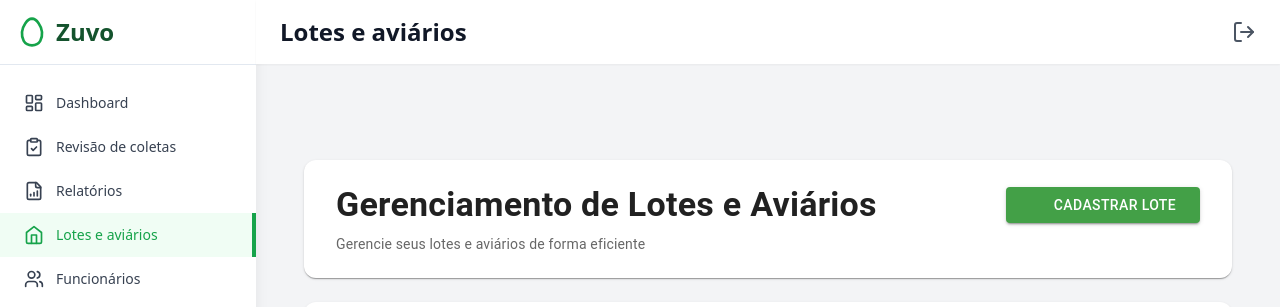
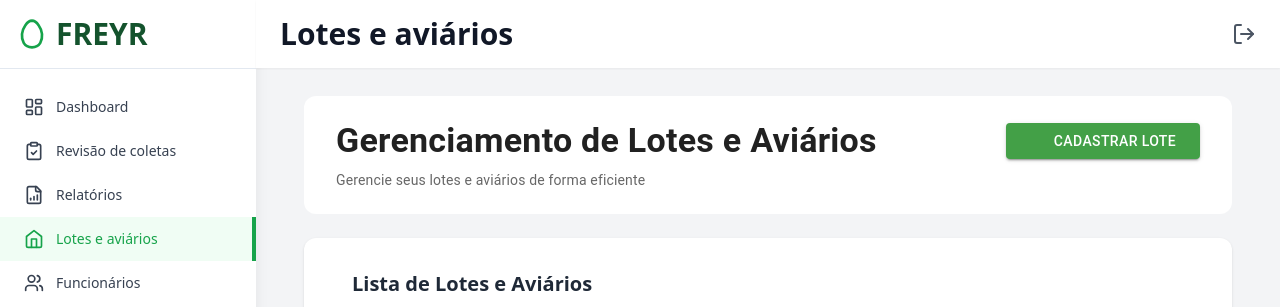
Before and after one commit to AviApp-org/FrontDesktop, a React (Vite) app: page /batches in a window 1280 px wide. Shown: the top 307 px of the page. Built offline with nearby package versions, Linux system fonts and the light colour scheme; no server answers; sample sign-in values are in the browser's storage; some icons are missing.

Commit message:
feat: adjusting the layout

```diff
--- a/src/components/BatchHeader/index.tsx
+++ b/src/components/BatchHeader/index.tsx
@@ -12,7 +12,6 @@ export const BatchHeader: React.FC<BatchHeaderProps> = ({ onNewBatch, error }) =
       mb: 3,
       bgcolor: 'background.paper',
       borderRadius: 3,
-      boxShadow: 1,
       px: { xs: 2, sm: 4 },
       py: 3,
     }}
--- a/src/components/BatchTable/index.tsx
+++ b/src/components/BatchTable/index.tsx
@@ -4,7 +4,7 @@ import { formatDate } from '../../utils/formatDate';
 import { BatchTableProps } from './types';
 
 const translateStatus = (status: string) => {
-  const translations = { ACTIVE: 'Ativo', COMPLETED: 'Concluído', CANCELLED: 'Cancelado' };
+  const translations = { ACTIVE: 'ATIVO', INACTIVE: 'INATIVO' };
   return translations[status as keyof typeof translations] || status;
 };
 
@@ -30,7 +30,7 @@ export const BatchTable: React.FC<BatchTableProps> = ({
   children
 
 }) => (
-  <div className="bg-white rounded-xl shadow-sm overflow-hidden">
+  <div className="bg-white rounded-xl overflow-hidden">
     <div className="px-6 py-4 border-b border-gray-200">
       <h2 className="text-xl font-semibold text-gray-800">Lista de Lotes e Aviários</h2>
     </div>
--- a/src/components/EmployeeHeader/index.tsx
+++ b/src/components/EmployeeHeader/index.tsx
@@ -23,15 +23,6 @@ export const EmployeeHeader: React.FC<EmployeeHeaderProps> = ({
 }) => {
   return (
     <>
-      <Typography
-        variant="h4"
-        component="h1"
-        fontWeight="bold"
-        color="text.primary"
-        mb={3}
-      >
-        Funcionários
-      </Typography>
 
       <Box sx={{ display: 'flex', flexDirection: 'column', gap: 3 }}>
         {/* Barra de busca e botão adicionar */}
--- a/src/components/Layout.tsx
+++ b/src/components/Layout.tsx
@@ -15,7 +15,6 @@ import {
   Menu
 } from 'lucide-react';
 import { useAuthContext } from '@/contexts/AuthContext';
-import { console } from 'inspector';
 
 interface LayoutProps {
   children: React.ReactNode;
@@ -66,7 +65,7 @@ const Layout: React.FC<LayoutProps> = ({ children }) => {
           <div className="p-4 border-b">
             <div className="flex items-center">
               <Egg className="h-8 w-8 text-green-600 mr-2" />
-              <h1 className="text-2xl font-bold text-green-900">Zuvo</h1>
+              <h1 className="text-3xl font-bold text-green-900">FREYR</h1>
             </div>
           </div>
 
@@ -102,9 +101,9 @@ const Layout: React.FC<LayoutProps> = ({ children }) => {
       <div className="flex-1 md:ml-64">
         {/* Header */}
         <header className="bg-white shadow-sm fixed top-0 left-0 w-full md:w-[calc(100%-16rem)] md:left-64 z-20 flex items-center justify-between px-6 py-4">
-          <h2 className="text-xl md:text-2xl font-bold text-gray-900">
+          <h1 className="text-2xl md:text-3xl font-bold text-gray-900">
             {sidebarItems.find(item => item.path === location.pathname)?.text || 'Dashboard'}
-          </h2>
+          </h1>
           <button
             onClick={handleLogout}
             className="text-gray-600 hover:text-red-600 transition-colors"
--- a/src/pages/BatchManagement.tsx
+++ b/src/pages/BatchManagement.tsx
@@ -1,4 +1,3 @@
-import React from 'react';
 import { useBatchManagement } from '../hooks/useBatchManagement';
 import { BatchTable } from '../components/BatchTable';
 import { AviaryTable } from '../components/AviaryTable';
@@ -23,7 +22,6 @@ export function BatchManagement() {
     isSubmitting,
     batches,
     aviariesData,
-    isLoadingBatches,
     isLoadingAviaries,
     isActivating,
     isDeactivating,
@@ -34,7 +32,7 @@ export function BatchManagement() {
     handleAviaryDelete,
   } = useBatchManagement();
   return (
-    <div className="pt-16 pb-8 min-h-screen w-full">
+    <div className=" pb-8 min-h-screen w-full">
       <BatchHeader onNewBatch={() => setIsModalOpen(true)} error={error ?? undefined} />
 
       <div className="flex flex-col gap-6 w-full bg-white rounded-xl shadow px-6 py-4">
```
